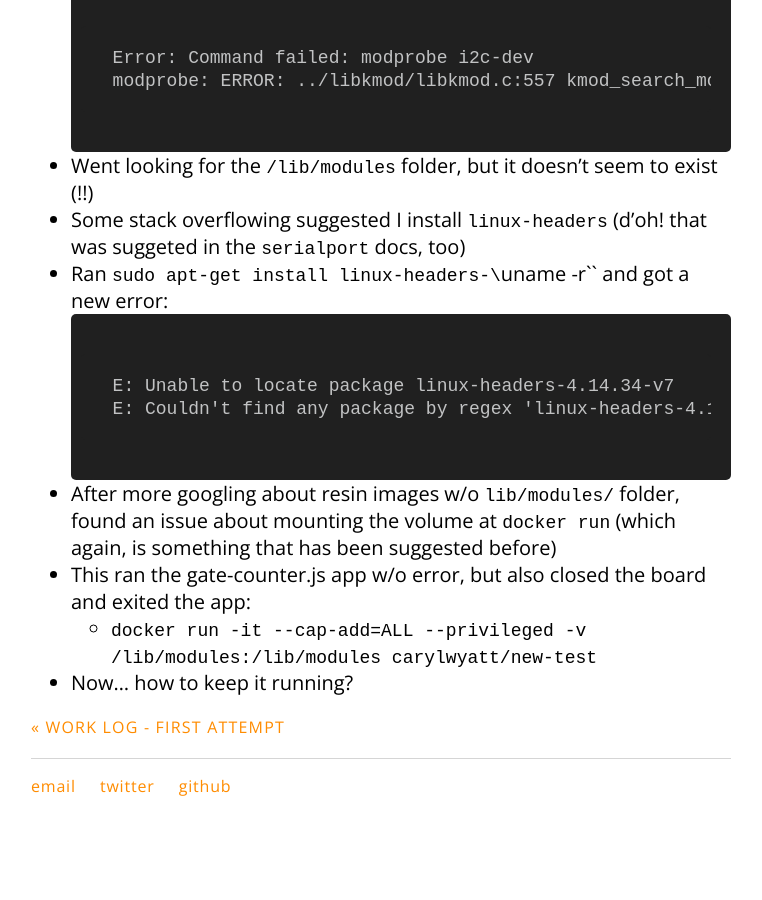
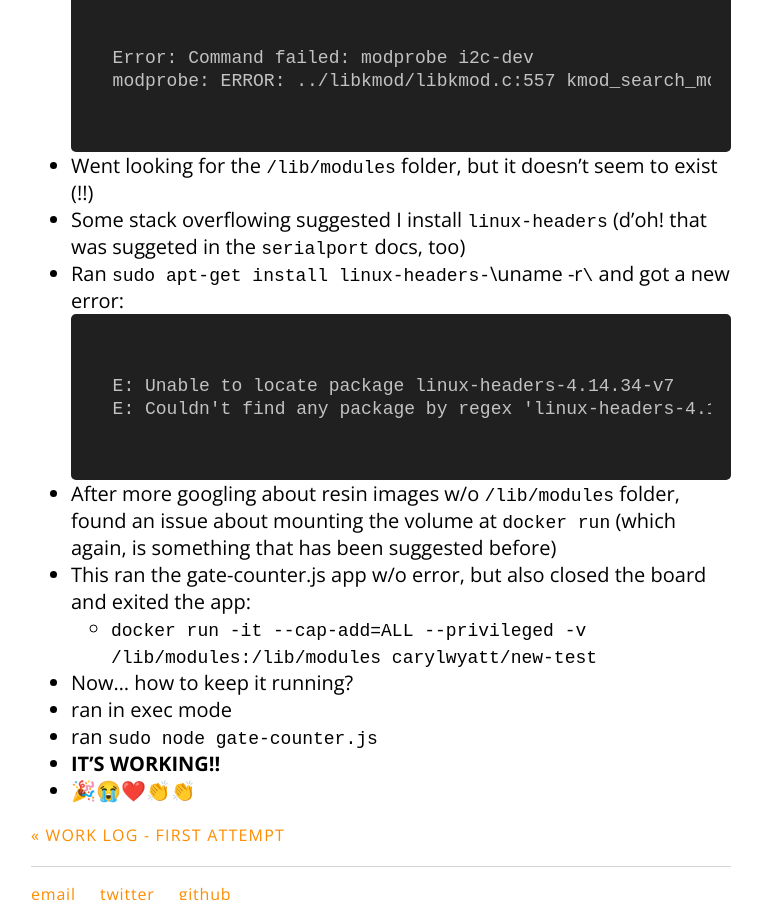
Before and after one commit to carylwyatt/carylwyatt.github.io, a Jekyll site: the page built from _posts/2018-08-06-week-of-6-august.md, in a window 1280 px wide and 900 px high, scrolled down 4003 px. Shown: the whole window, without its empty margins (259-1021 px from the left). Built offline with Jekyll 4.4.1, drawn with Linux system fonts in a browser that asks for light colours; emoji names are drawn with the system emoji font; before the commit the page ends 4840 px from its top, so only the background shows below that.

Commit message:
OMG IT'S WORKING

````diff
--- a/_posts/2018-08-06-week-of-6-august.md
+++ b/_posts/2018-08-06-week-of-6-august.md
@@ -96,12 +96,16 @@ Got into new-test container using `exec` so I could dig around in the files
 	```
 - Went looking for the `/lib/modules` folder, but it doesn't seem to exist (!!)
 - Some stack overflowing suggested I install `linux-headers` (d'oh! that was suggeted in the `serialport` docs, too)
-- Ran `sudo apt-get install linux-headers-\`uname -r\`` and got a new error:
+- Ran `sudo apt-get install linux-headers-`\uname -r`\` and got a new error:
 	```
 	E: Unable to locate package linux-headers-4.14.34-v7
 	E: Couldn't find any package by regex 'linux-headers-4.14.34-v7'
 	```
-- After more googling about resin images w/o `lib/modules/` folder, found an issue about mounting the volume at `docker run` (which again, is something that has been suggested before)
+- After more googling about resin images w/o `/lib/modules` folder, found an issue about mounting the volume at `docker run` (which again, is something that has been suggested before)
 - This ran the gate-counter.js app w/o error, but also closed the board and exited the app:
 	- `docker run -it --cap-add=ALL --privileged -v /lib/modules:/lib/modules carylwyatt/new-test`
 - Now... how to keep it running?
+- ran in exec mode
+- ran `sudo node gate-counter.js`
+- **IT'S WORKING!!**
+- :tada::sob::heart::clap::clap:
````
